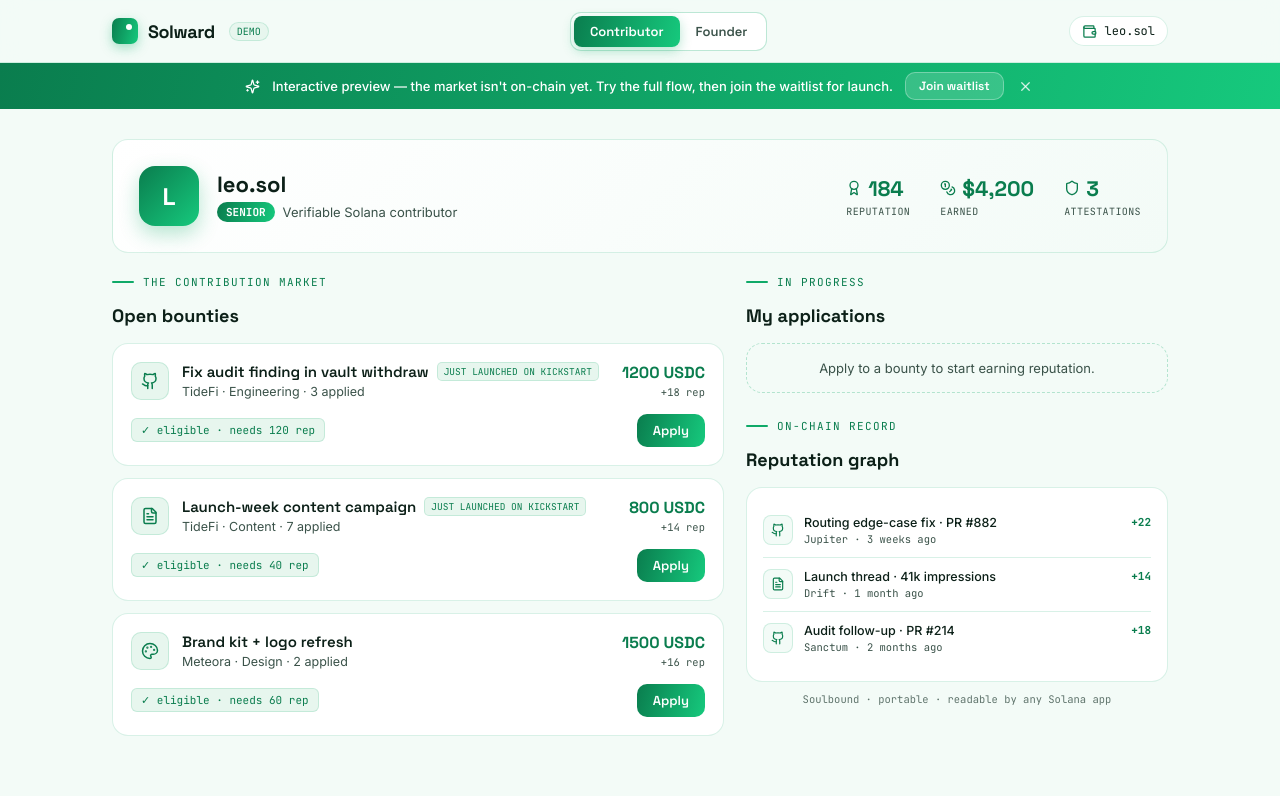
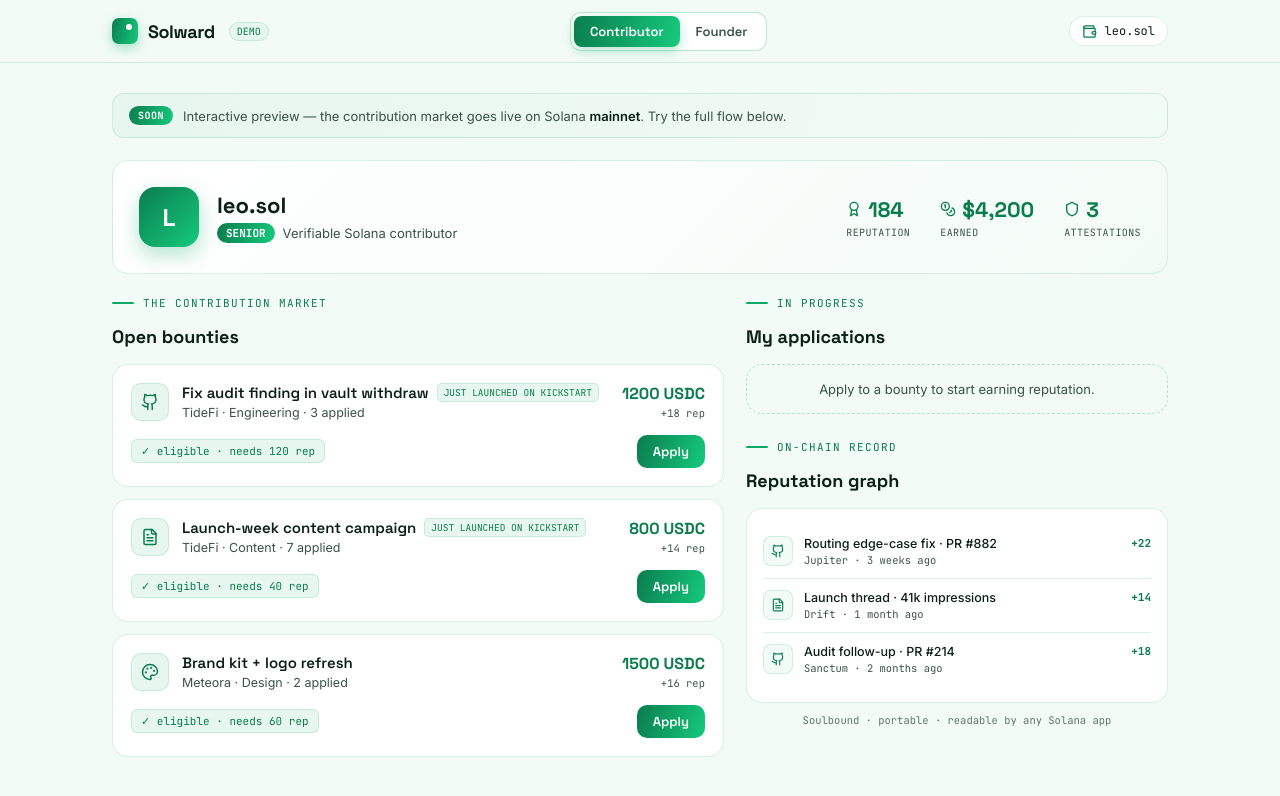
Before and after one commit to solwardxyz/solward, a React (Vite) app in the folder app/: page / in a window 1280 px wide. Shown: the top 796 px of the page. Built offline with nearby package versions, Linux system fonts and the light colour scheme.

Commit message:
Redesign market preview UI; replace waitlist with mainnet 'Soon' banner

```diff
--- a/app/src/SolwardApp.jsx
+++ b/app/src/SolwardApp.jsx
@@ -70,8 +70,6 @@
   const [toast, setToast] = useState(null);
   const [detail, setDetail] = useState(null); // bounty being viewed
   const [showCreate, setShowCreate] = useState(false);
-  const [showWaitlist, setShowWaitlist] = useState(false);
-  const [bannerOpen, setBannerOpen] = useState(true);
 
   const flash = (msg) => { setToast(msg); setTimeout(() => setToast(null), 2600); };
 
@@ -173,25 +171,12 @@
         </div>
       </header>
 
-      {/* Preview banner */}
-      {bannerOpen && (
-        <div style={{ background: `linear-gradient(105deg,${G.deep},${G.bright})`, color: "#fff" }}>
-          <div style={{ maxWidth: 1100, margin: "0 auto", padding: "9px 22px", display: "flex", alignItems: "center", justifyContent: "center", gap: 12, flexWrap: "wrap", fontSize: 13 }}>
-            <Sparkles size={15} />
-            <span style={{ fontWeight: 500 }}>
-              Interactive preview — the market isn't on-chain yet. Try the full flow, then join the waitlist for launch.
-            </span>
-            <button className="btn sg" onClick={() => setShowWaitlist(true)} style={{ fontSize: 12, padding: "5px 13px", background: "rgba(255,255,255,.16)", color: "#fff", border: "1px solid rgba(255,255,255,.3)" }}>
-              Join waitlist
-            </button>
-            <button onClick={() => setBannerOpen(false)} style={{ background: "transparent", border: "none", cursor: "pointer", color: "rgba(255,255,255,.8)", display: "grid", placeItems: "center", padding: 2 }} aria-label="Dismiss">
-              <X size={15} />
-            </button>
-          </div>
+      <main style={{ maxWidth: 1100, margin: "0 auto", padding: "30px 22px 80px" }}>
+        {/* Preview banner — market goes live at mainnet */}
+        <div className="fade" style={{ display: "flex", alignItems: "center", gap: 10, flexWrap: "wrap", marginBottom: 22, padding: "12px 16px", borderRadius: 12, background: `linear-gradient(105deg,${G.soft},${G.mist})`, border: `1px solid ${G.line}` }}>
+          <span className="mono" style={{ fontSize: 10, fontWeight: 700, color: "#fff", background: `linear-gradient(105deg,${G.deep},${G.bright})`, padding: "3px 9px", borderRadius: 20, letterSpacing: .5 }}>SOON</span>
+          <span style={{ fontSize: 13, color: G.inkSoft }}>Interactive preview — the contribution market goes live on Solana <b style={{ color: G.ink }}>mainnet</b>. Try the full flow below.</span>
         </div>
-      )}
-
-      <main style={{ maxWidth: 1100, margin: "0 auto", padding: "30px 22px 80px" }}>
         {role === "contributor"
           ? <Contributor {...{ profile, bounties, apps, myApps, applyTo, submitWork, repTier, repTier2: repTier, setDetail }} />
           : <Founder {...{ bounties, setShowCreate, apps, setDetail }} />}
@@ -206,9 +191,6 @@
 
       {/* Create bounty modal */}
       {showCreate && <CreateModal onClose={() => setShowCreate(false)} onCreate={createBounty} />}
-
-      {/* Waitlist modal */}
-      {showWaitlist && <WaitlistModal onClose={() => setShowWaitlist(false)} onDone={() => { setShowWaitlist(false); flash("You're on the list — we'll reach out at launch"); }} />}
 
       {/* Toast */}
       {toast && (
@@ -523,46 +505,6 @@
   );
 }
 
-function WaitlistModal({ onClose, onDone }) {
-  const [email, setEmail] = useState("");
-  const [role, setRole] = useState("Contributor");
-  const valid = /\S+@\S+\.\S+/.test(email);
-  return (
-    <div onClick={onClose} style={{ position: "fixed", inset: 0, zIndex: 55, background: "rgba(12,32,24,.45)", display: "grid", placeItems: "center", padding: 20 }}>
-      <div className="pop" onClick={e => e.stopPropagation()} style={{ background: "#fff", borderRadius: 18, padding: 28, width: 420, maxWidth: "94vw" }}>
-        <div style={{ display: "flex", justifyContent: "space-between", alignItems: "center" }}>
-          <div style={{ display: "flex", alignItems: "center", gap: 10 }}>
-            <div style={{ width: 34, height: 34, borderRadius: 9, background: `linear-gradient(105deg,${G.deep},${G.bright})`, display: "grid", placeItems: "center" }}><Sparkles size={17} color="#fff" /></div>
-            <h2 className="sg" style={{ fontSize: 19, fontWeight: 700 }}>Join the waitlist</h2>
-          </div>
-          <button className="btn" onClick={onClose} style={{ background: G.mist, padding: 8, borderRadius: 9 }}><X size={16} color={G.inkSoft} /></button>
-        </div>
-        <p style={{ fontSize: 13, color: G.inkSoft, margin: "12px 0 18px", lineHeight: 1.5 }}>
-          Solward's market launches on Solana soon. Get early access when the on-chain version goes live.
-        </p>
-        <Field label="Email">
-          <input value={email} onChange={e => setEmail(e.target.value)} placeholder="you@email.com" style={inp} />
-        </Field>
-        <Field label="I'm joining as">
-          <div style={{ display: "flex", gap: 8 }}>
-            {["Contributor", "Founder", "Both"].map(r => (
-              <button key={r} className="btn sg" onClick={() => setRole(r)}
-                style={{ flex: 1, fontSize: 12.5, padding: "8px", background: role === r ? `linear-gradient(105deg,${G.deep},${G.bright})` : G.mist, color: role === r ? "#fff" : G.inkSoft, border: `1px solid ${G.line}` }}>{r}</button>
-            ))}
-          </div>
-        </Field>
-        <button className="btn sg" disabled={!valid} onClick={onDone}
-          style={{ width: "100%", marginTop: 8, fontSize: 15, padding: "13px", background: valid ? `linear-gradient(105deg,${G.deep},${G.bright})` : G.soft, color: valid ? "#fff" : G.inkSoft }}>
-          Notify me at launch
-        </button>
-        <div className="mono" style={{ fontSize: 10.5, color: G.inkSoft, marginTop: 12, textAlign: "center", opacity: .75 }}>
-          Demo only · no email is actually stored
-        </div>
-      </div>
-    </div>
-  );
-}
-
 // ---- small components ----
 const inp = { width: "100%", padding: "10px 12px", borderRadius: 9, border: `1px solid ${G.lineStrong}`, fontSize: 13.5, fontFamily: "Inter", color: G.ink, outline: "none", background: "#fff" };
 function Field({ label, children }) {
```
